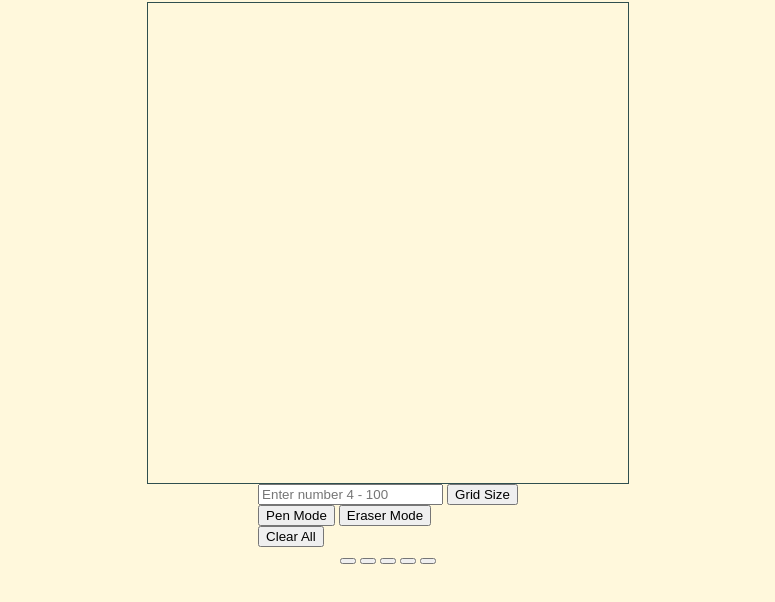
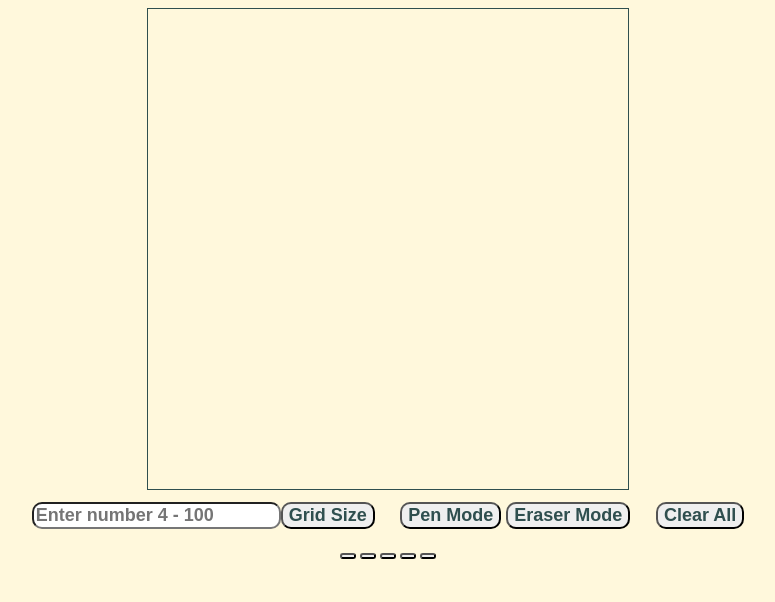
Before and after one commit to joeisoffline/odin-project, a plain HTML site: page etchasketch/index.html in a window 1280 px wide. Shown: the part 156-758 px from the top of the page, without its empty margins (252-1027 px from the left). Drawn offline with Linux system fonts and the light colour scheme; a web font is replaced by a local one.

Commit message:
added more styling

```diff
--- a/etchasketch/style.css
+++ b/etchasketch/style.css
@@ -25,3 +25,40 @@ body {
     display: flex;
     flex-wrap: wrap;
 }
+
+.grid-cell {
+    box-sizing: border-box;
+    border: 1px solid black;
+}
+
+#function-container {
+    display: flex;
+    flex-direction: row;
+    justify-content: center;
+    align-items: center;
+}
+
+button, input {
+    cursor: pointer;
+    font-size: 18px;
+    font-weight: bold;
+    color:darkslategray;
+    border-radius: 10px;
+}
+
+.button-container {
+    margin: 1dvw;
+}
+
+#size-setting {
+    display: flex;
+    align-items: center;
+    justify-content: center;
+}
+
+#mode-selector {
+    display: flex;
+    align-items: center;
+    justify-content: center;
+    gap: 5px;
+}
```
